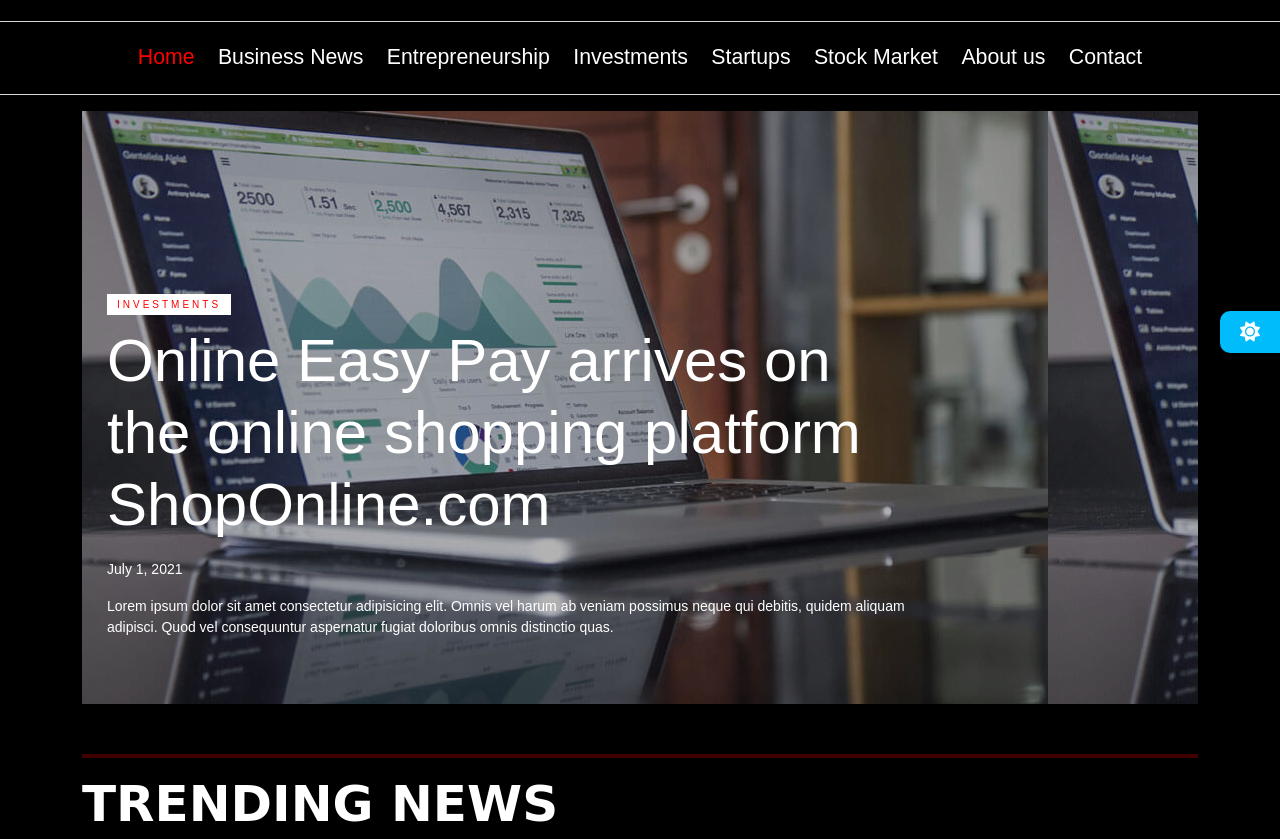
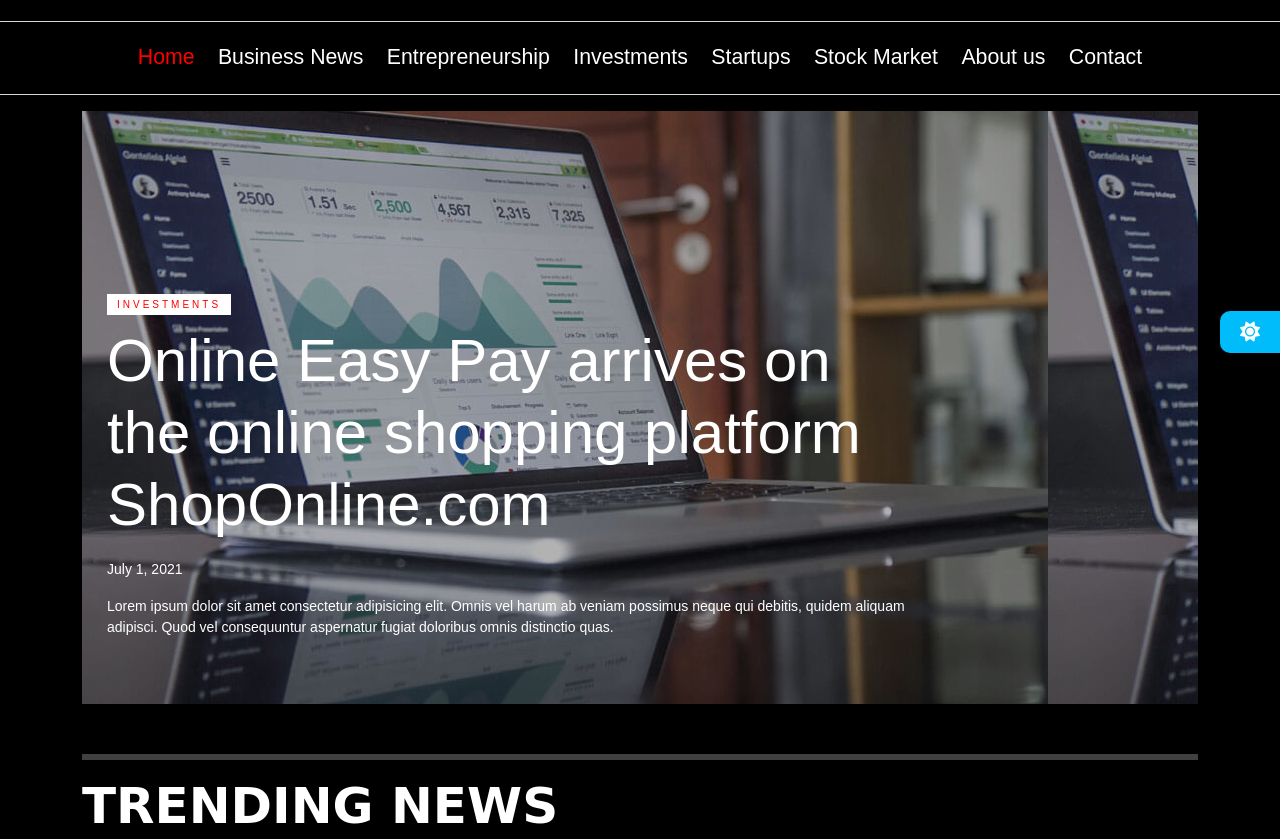
Before and after one commit to arifuldev788/my-shop-astra, a plain HTML site: page pages/index-dark.html in a window 1280 px wide. Shown: the part 83-922 px from the top of the page. Drawn offline with nearby package versions, Linux system fonts and the light colour scheme; a web font is replaced by a local one.

Commit message:
Update style1.css

```diff
--- a/css/style1.css
+++ b/css/style1.css
@@ -8,12 +8,12 @@
 .footer-top {
     background-color: #272626 !important;
 }
-a, h1, h2, h4, h5, h6, p, hr {
+a, h1, h2, h4, h5, h6, p {
     color: #fff !important;
 }
 a:hover{
     color: #ff0000;
 }
 hr{
-    border: 3px solid #ffffff;
+    border: 3px solid #ffffff !important;
 }
```
